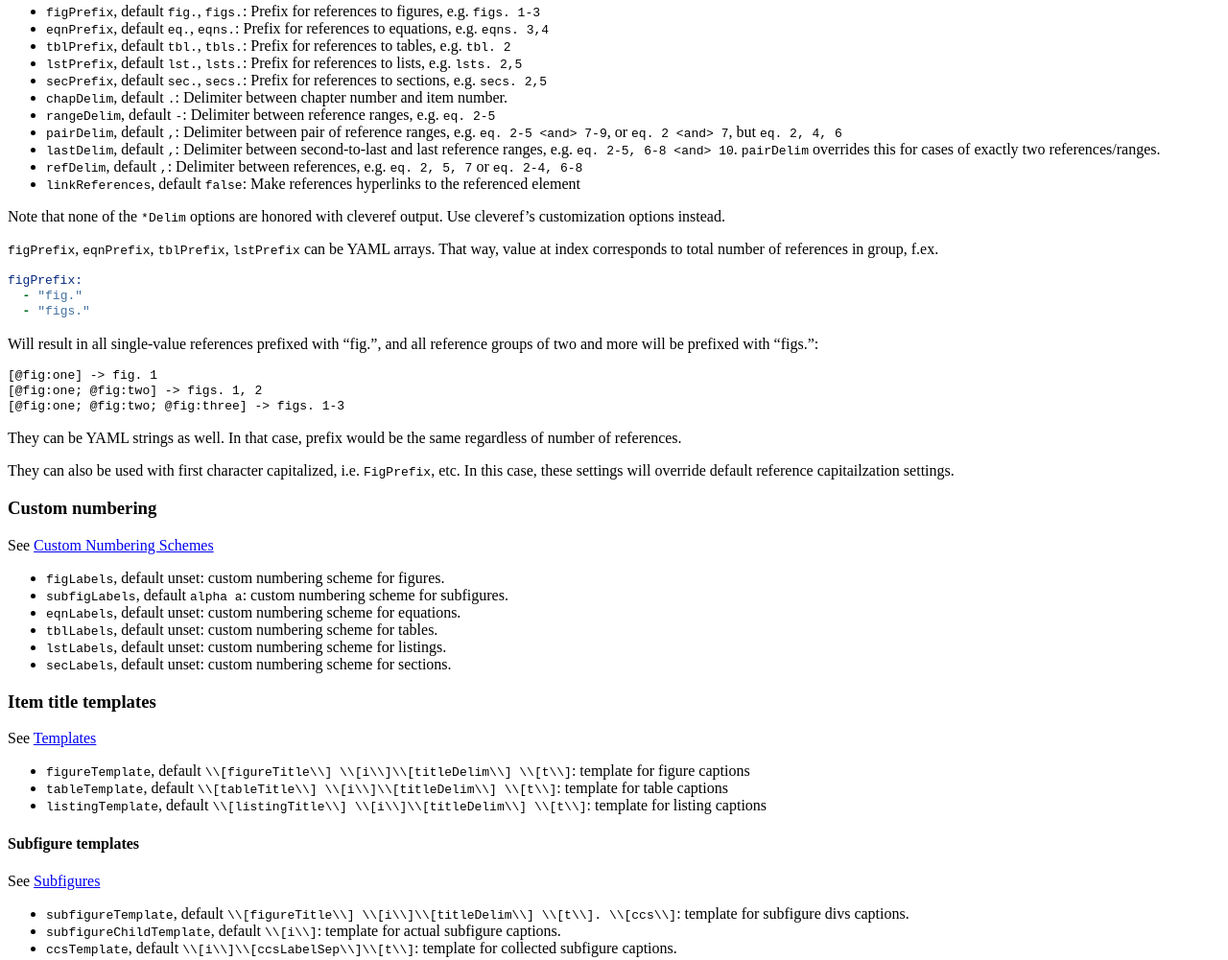
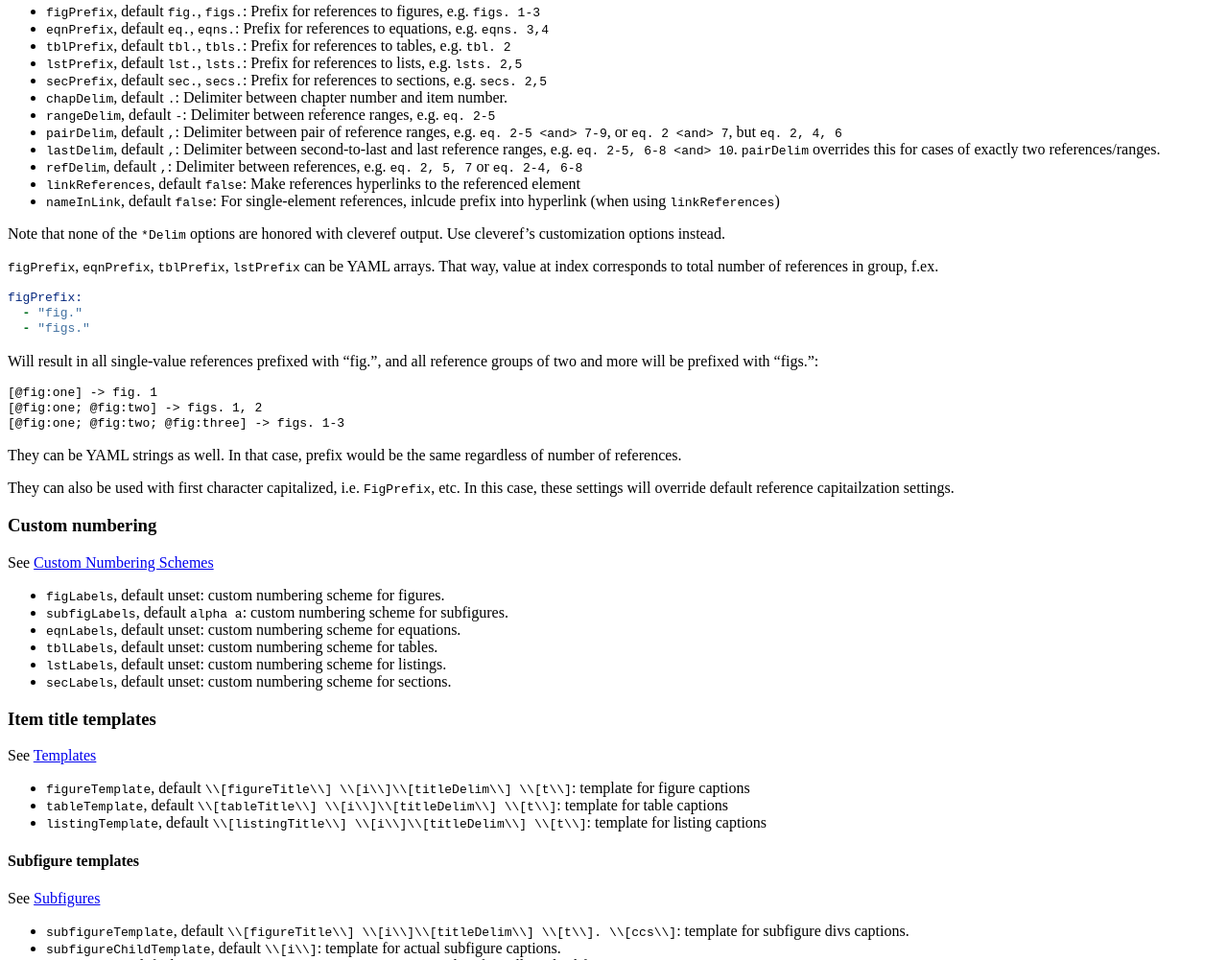
Before and after one commit to lierdakil/pandoc-crossref, a plain HTML site: page docs/index.html in a window 1280 px wide. Shown: the part 6216-7217 px from the top of the page at 96% size. Drawn offline with Linux system fonts and the light colour scheme.

Commit message:
Added `nameInLink` docs

```diff
--- a/docs/index.html
+++ b/docs/index.html
@@ -303,6 +303,7 @@ main = putStrLn "Hello World!"
 <li><code>lastDelim</code>, default <code>,</code>: Delimiter between second-to-last and last reference ranges, e.g. <code>eq. 2-5, 6-8 &lt;and&gt; 10</code>. <code>pairDelim</code> overrides this for cases of exactly two references/ranges.</li>
 <li><code>refDelim</code>, default <code>,</code>: Delimiter between references, e.g. <code>eq. 2, 5, 7</code> or <code>eq. 2-4, 6-8</code></li>
 <li><code>linkReferences</code>, default <code>false</code>: Make references hyperlinks to the referenced element</li>
+<li><code>nameInLink</code>, default <code>false</code>: For single-element references, inlcude prefix into hyperlink (when using <code>linkReferences</code>)</li>
 </ul>
 <p>Note that none of the <code>*Delim</code> options are honored with cleveref output. Use cleveref’s customization options instead.</p>
 <p><code>figPrefix</code>, <code>eqnPrefix</code>, <code>tblPrefix</code>, <code>lstPrefix</code> can be YAML arrays. That way, value at index corresponds to total number of references in group, f.ex.</p>
```
Also changed, not shown: docs/man.txt, 2 other files.
